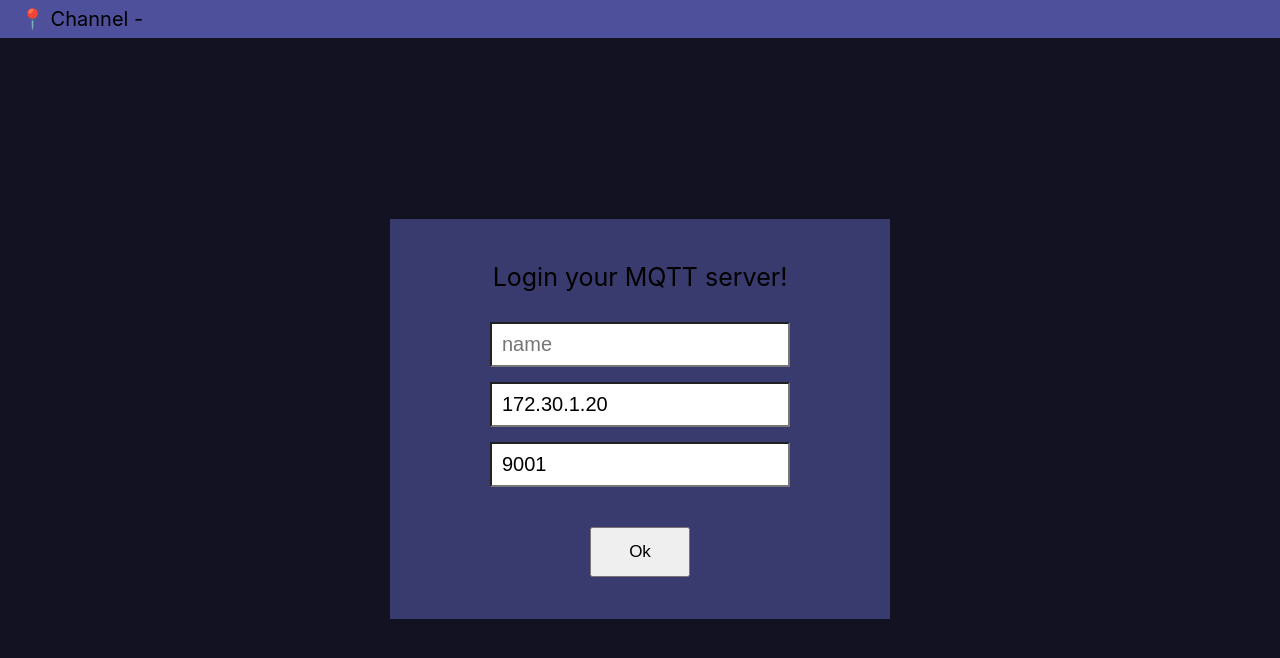
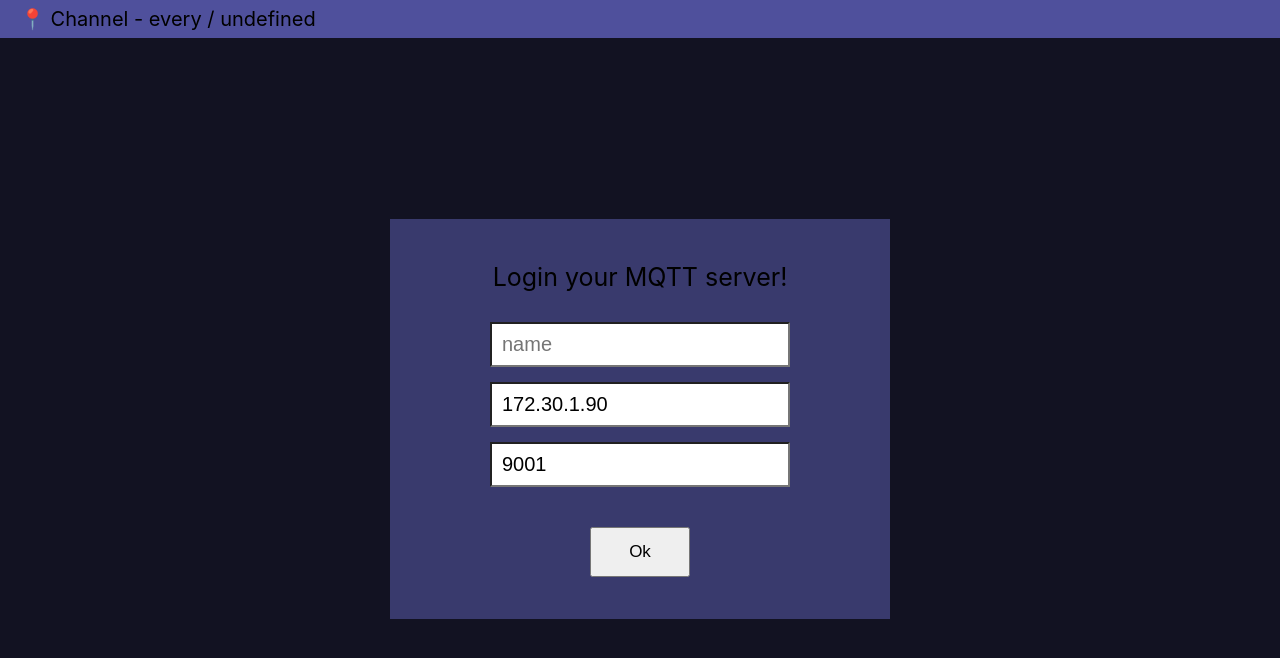
Before and after one commit to EngChooN/mqtt-chat-app, a Next.js app: page / in a window 1280 px wide. Shown: the top 658 px of the page. Built offline with nearby package versions, Linux system fonts and the light colour scheme.

Commit message:
와일드카드

```diff
--- a/components/layout/header/Header.tsx
+++ b/components/layout/header/Header.tsx
@@ -1,12 +1,16 @@
+import { useRouter } from "next/router";
 import useRoomName from "../../../src/hooks/useRoomName";
 import { Wrapper } from "./Header.styles";
 
 export default function Header() {
+  const router = useRouter();
   const { roomName } = useRoomName();
 
   return (
     <Wrapper>
-      📍 Channel - {roomName.channels}
+      {router.asPath == "/chat/every"
+        ? "📍 Channel - every"
+        : `📍 Channel - every / ${roomName.channels}`}
       {roomName.wild !== undefined ? " / " + roomName.wild : null}
     </Wrapper>
   );
--- a/components/layout/sidebar/Sidebar.tsx
+++ b/components/layout/sidebar/Sidebar.tsx
@@ -74,8 +74,9 @@ export default function Sidebar() {
         ) : null}
         <ul>
           <li style={{ marginBottom: "5px" }}>
-            <Link href={"/chat/free"}>free</Link>
+            <Link href={"/chat/every"}>every</Link>
           </li>
+          <ul>
             {channels.map((el, idx) => (
               <>
                 {console.log(el)}
@@ -88,6 +89,7 @@ export default function Sidebar() {
               </>
             ))}
           </ul>
+        </ul>
       </ChannelsBox>
       <li>URL - {userUrl}</li>
       <li>PORT - {userPort}</li>
--- a/components/layout/sidebar/channelList/ChannelList.tsx
+++ b/components/layout/sidebar/channelList/ChannelList.tsx
@@ -1,13 +1,15 @@
 import Link from "next/link";
 import { useRouter } from "next/router";
 import { useState } from "react";
+import useRoomName from "../../../../src/hooks/useRoomName";
 
 export default function ChannelList({ channels, setChannels, index }) {
   const router = useRouter();
   const [addChannelFlag, setAddChannelFlag] = useState(false);
   const [channelName, setChannelName] = useState("");
+  const { roomName } = useRoomName();
 
-  const addedChannel = (e, index) => {
+  const addedChannel = (e, index, el) => {
     if (e.keyCode == 13) {
       // 스페이스바를 누르고 추가했을 시, 예외처리 해야함!! (아직 안함)
       if (channelName == "") {
@@ -24,7 +26,7 @@ export default function ChannelList({ channels, setChannels, index }) {
         localStorage.setItem("channels", setArr);
         setChannels(JSON.parse(setArr));
         setAddChannelFlag(false);
-        // router.push("/chat/" + channels[0].wildChannel[idx]);
+        router.push(`/chat/${el}/${channelName}`);
       }
     }
   };
@@ -49,7 +51,7 @@ export default function ChannelList({ channels, setChannels, index }) {
                 setChannelName(e.target.value);
               }}
               onKeyDown={(e) => {
-                addedChannel(e, index);
+                addedChannel(e, index, el);
               }}
               placeholder="엔터를 누르면 추가됩니다."
             />
--- a/components/loginbox/Login.tsx
+++ b/components/loginbox/Login.tsx
@@ -10,7 +10,7 @@ import {
 
 export default function Login() {
   const [userName, setUserName] = useState("");
-  const [userUrl] = useState("172.30.1.20");
+  const [userUrl] = useState("172.30.1.90");
   const [userPort] = useState("9001");
 
   const login = () => {
@@ -19,7 +19,7 @@ export default function Login() {
     localStorage.setItem("userport", userPort);
     const arr = [];
     localStorage.setItem("channels", JSON.stringify(arr));
-    Router.push("/chat/free");
+    Router.push("/chat/every");
   };
 
   useEffect(() => {
--- a/src/hooks/useLocalData.ts
+++ b/src/hooks/useLocalData.ts
@@ -2,7 +2,7 @@ import { useEffect, useState } from "react";
 
 export default function useLocalData() {
   const [userName, setUserName] = useState("");
-  const [userUrl, setUserUrl] = useState("172.30.1.20");
+  const [userUrl, setUserUrl] = useState("172.30.1.90");
   // 집 172.30.1.4 회사 192.168.100.74
   const [userPort, setUserPort] = useState("9001");
 
```
Also changed, not shown: components/chatbox/Chats.tsx (+19 -7 lines). Lines whose indentation alone changed are shown as unchanged.
